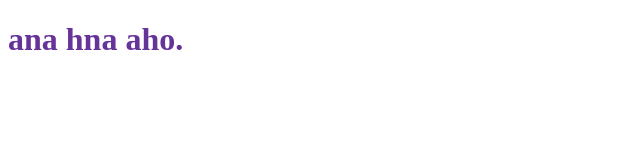
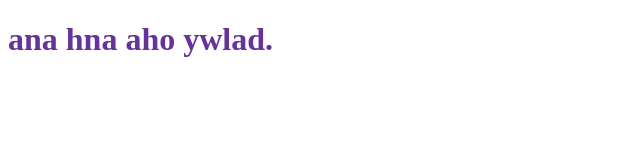
Before and after one commit to rokaz22/myfirstproject, a plain HTML site: page index.html in a window 1280 px wide. Shown: the whole page, without its empty margins (0-640 px from the left). Drawn offline with Linux system fonts and the light colour scheme.

Commit message:
small comitted

```diff
--- a/index.html
+++ b/index.html
@@ -7,7 +7,7 @@
     <link rel="stylesheet" href="style.css" />
   </head>
   <body>
-    <h1 class="houda">ana hna aho.</h1>
+    <h1 class="houda">ana hna aho ywlad.</h1>
     <script src="app.js"></script>
   </body>
 </html>
```
